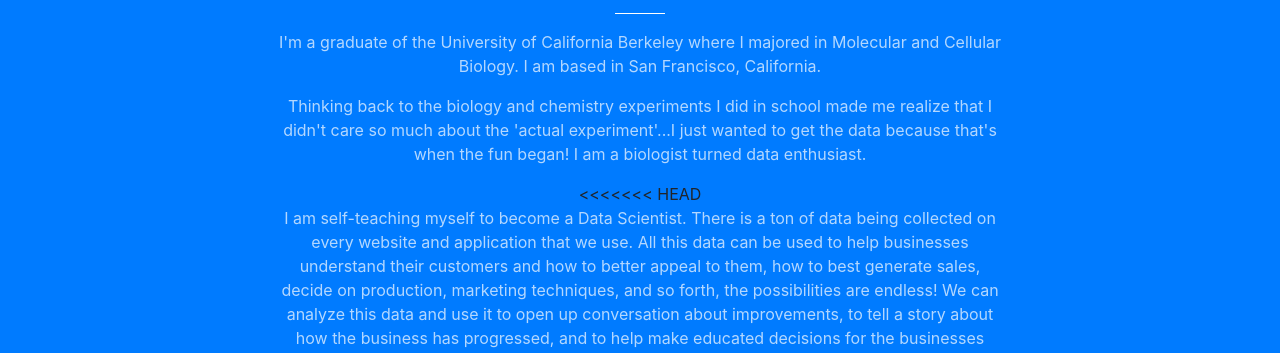
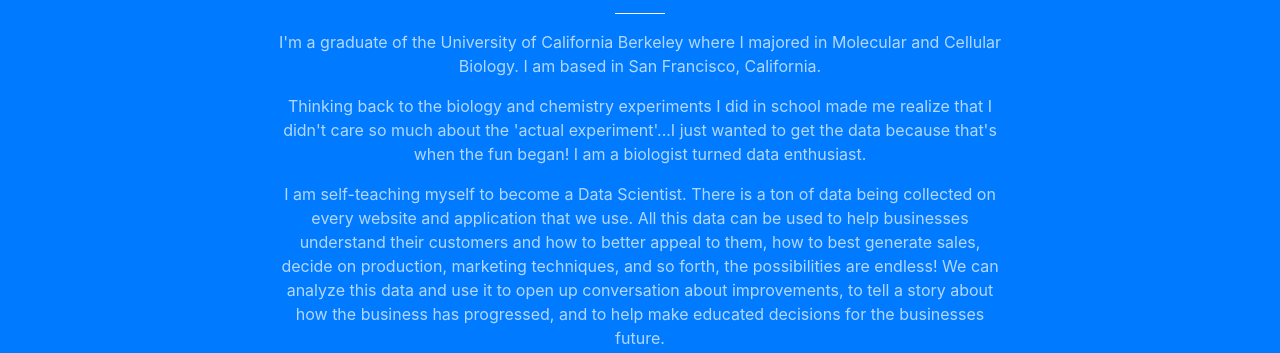
Before and after one commit to Slamare/my_website2, a website with bundled scripts: page index.html in a window 1280 px wide. Shown: the part 1238-1591 px from the top of the page. Built offline with nearby package versions, Linux system fonts and the light colour scheme; files whose address does not match are found by name.

Commit message:
erased random head, border text in bio

```diff
--- a/index.html
+++ b/index.html
@@ -78,7 +78,7 @@
             <hr class="light">
             <p class="text-faded"> I'm a graduate of the University of California Berkeley where I majored in Molecular and Cellular Biology. I am based in San Francisco, California.</p>
             <p class="text-faded">Thinking back to the biology and chemistry experiments I did in school made me realize that I didn't care so much about the 'actual experiment'...I just wanted to get the data because that's when the fun began! I am a biologist turned data enthusiast.</p>
-<<<<<<< HEAD
+
 
             <p class="text-faded">  I am self-teaching myself to become a Data Scientist.  There is a ton of data being collected on every website and application that we use. All this data can be used to help businesses understand their customers and how to better appeal to them, how to best generate sales, decide on production, marketing techniques, and so forth, the possibilities are endless! We can analyze this data and use it to open up conversation about improvements,  to tell a story about how the business has progressed, and to help make educated decisions for the businesses future.</p>
 
@@ -86,11 +86,11 @@
 
 
             <p class="text-faded">Check out my Blog and Portfolio to see what I have accomplished. If you have any tips or book recommendations for me, I would love to hear them! </p>
-=======
+
             <p class="text-faded">  I am self-teaching myself to become a Data Scientist.  There is a ton of data being collected on every website and application that we use. All this data can be used to help businesses understand their customers and how to better appeal to them, how to best generate sales, decide on production, marketing techniques, and so forth, the possibilities are endless! We can analyze this data and use it to open up conversation about parts of the business that can be  improved,  to tell a story about how the business has progressed, and to help make educated decisions for the businesses future.</p>
             <p class="text-faded">  If you aren't familiar with what a Data Scientist does can be summed up as someone who uses 'processes and systems to extract knowledge or insights from data in various forms' - Wikipedia  This field combines programming, machine learning, statistics, mathematics, business, and communication skills. There is so much to understand about this interdisciplinary field and I am beyond excited to keep learning.</p>
             <p class="text-faded">Check out my Portfolio and Blog to see what I have accomplished. If you have any tips or book recommendations for me, I would love to hear them! </p>
->>>>>>> blog
+
 
     <!--BUTTON to 'blog/services'        <a class="btn btn-default btn-xl js-scroll-trigger" href="#services">Get Started!</a> -->
           </div>
```
